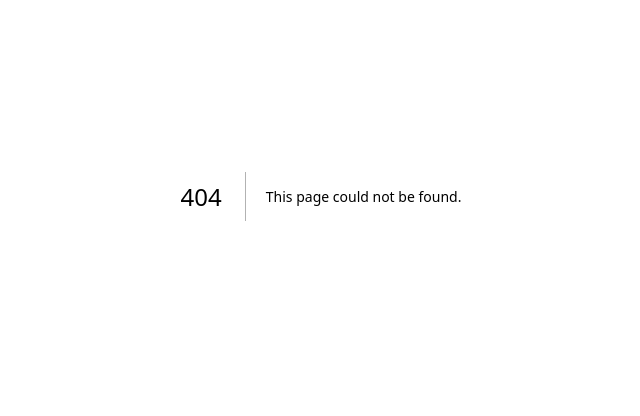
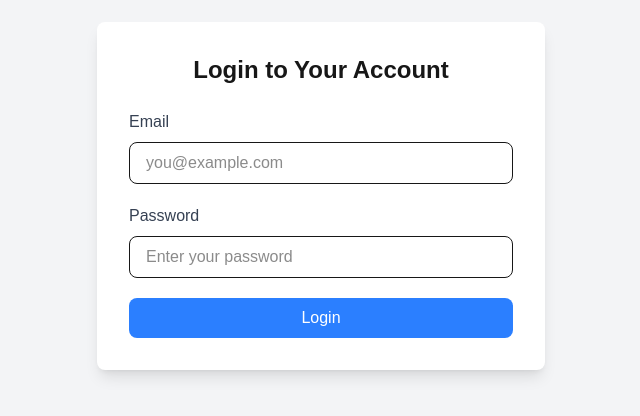
Before and after one commit to kourbaneet/DoBi-Steel-Fixing-Daily-Report-Web-App, a Next.js app: page /auth/login in a window 1280 px wide. Before the commit this address had no page. Shown: the part 204-620 px from the top of the page, without its empty margins (319-959 px from the left). Built offline with nearby package versions, Linux system fonts and the light colour scheme.

Commit message:
add login page

```diff
--- /dev/null
+++ b/src/app/(public)/auth/login/page.tsx
@@ -0,0 +1,45 @@
+import React from 'react';
+
+export default function LoginPage() {
+  return (
+    <div className="min-h-screen flex items-center justify-center bg-gray-100">
+      <div className="bg-white p-8 rounded-lg shadow-lg w-full max-w-md">
+        <h2 className="text-2xl font-bold text-center mb-6">Login to Your Account</h2>
+
+        <form className="space-y-5">
+          <div>
+            <label className="block text-gray-700 mb-2" htmlFor="email">
+              Email
+            </label>
+            <input
+              type="email"
+              id="email"
+              placeholder="you@example.com"
+              className="w-full px-4 py-2 border rounded-lg focus:outline-none focus:ring-2 focus:ring-blue-500 focus:border-transparent"
+            />
+          </div>
+
+          <div>
+            <label className="block text-gray-700 mb-2" htmlFor="password">
+              Password
+            </label>
+            <input
+              type="password"
+              id="password"
+              placeholder="Enter your password"
+              className="w-full px-4 py-2 border rounded-lg focus:outline-none focus:ring-2 focus:ring-blue-500 focus:border-transparent"
+            />
+          </div>
+
+          <button
+            type="submit"
+            className="w-full bg-blue-500 text-white py-2 rounded-lg hover:bg-blue-600 transition-colors"
+          >
+            Login
+          </button>
+        </form>
+
+      </div>
+    </div>
+  );
+}
```
